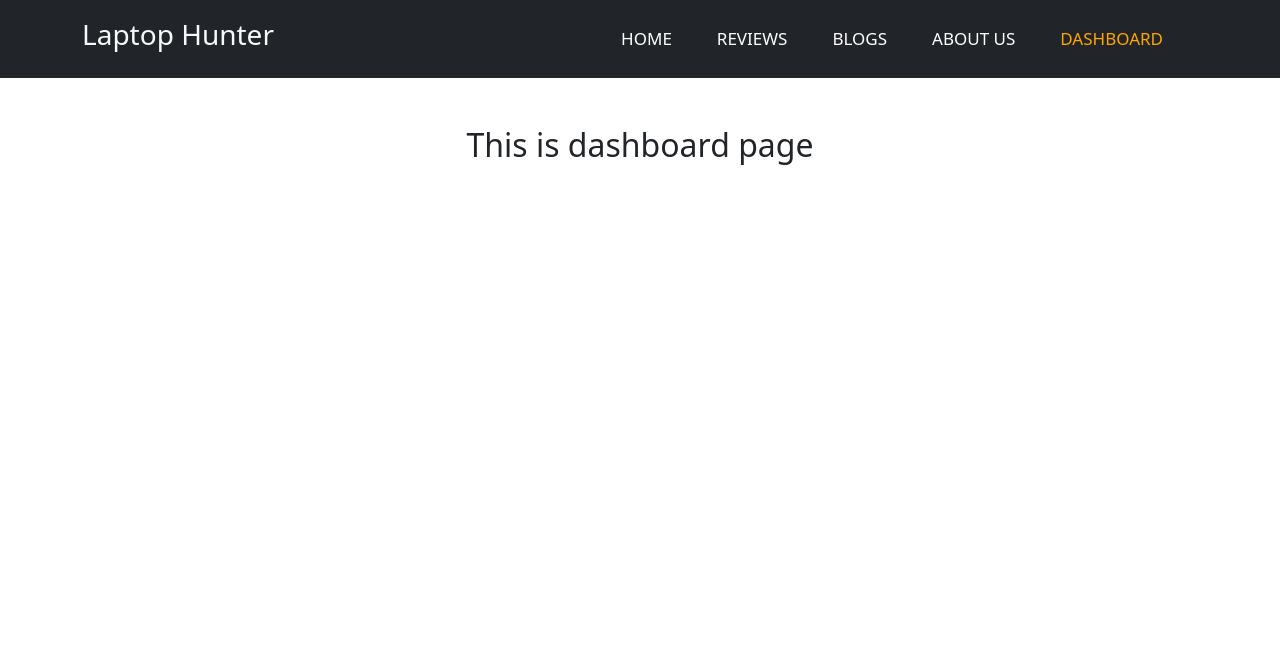
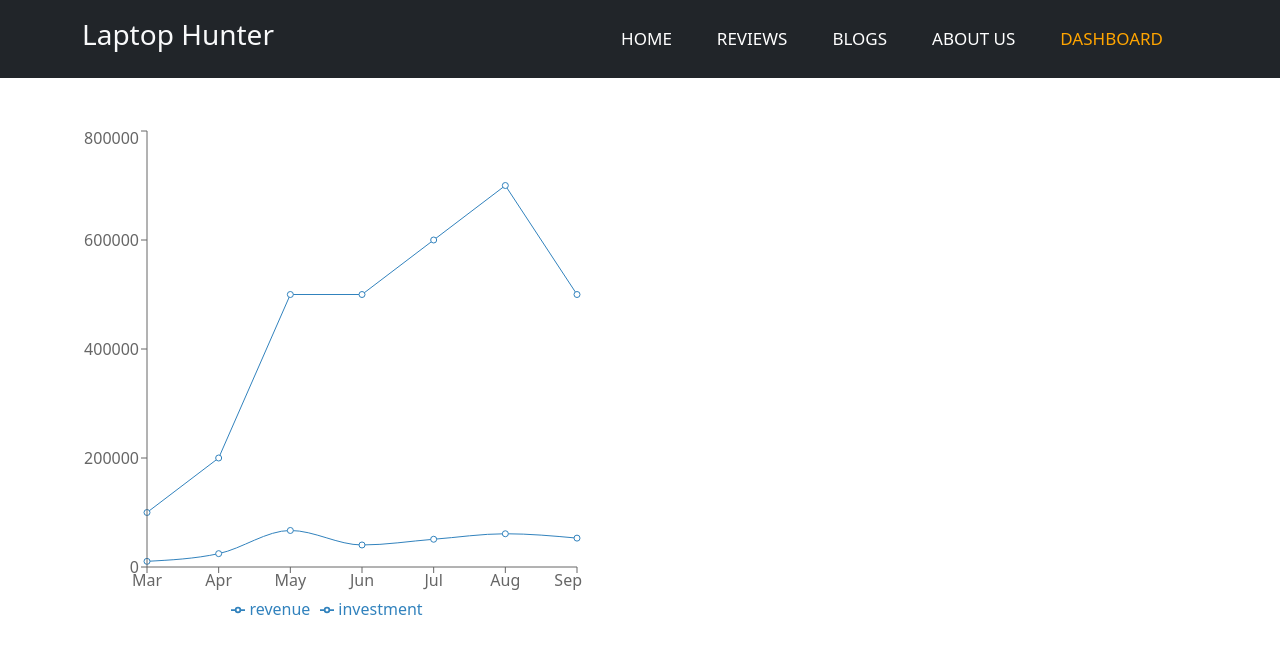
Before and after one commit to EmtiazHossainE2/msi-review, a React (Create React App) app: page /dashboard in a window 1280 px wide. Shown: the top 654 px of the page. Built offline with nearby package versions, Linux system fonts and the light colour scheme.

Commit message:
line chart added

```diff
--- a/package.json
+++ b/package.json
@@ -12,6 +12,7 @@
     "react-dom": "^18.0.0",
     "react-router-dom": "6",
     "react-scripts": "5.0.0",
+    "recharts": "^2.1.9",
     "web-vitals": "^2.1.0"
   },
   "scripts": {
--- /dev/null
+++ b/src/components/SalaryChart/SalaryChart.js
@@ -0,0 +1,61 @@
+import React from 'react';
+import { Legend, Line, LineChart, Tooltip, XAxis, YAxis } from 'recharts';
+
+const SalaryChart = () => {
+    const data = [
+        {
+            "month": "Mar",
+            "investment": 100000,
+            "sell": 2401,
+            "revenue": 10401
+        },
+        {
+            "month": "Apr",
+            "investment": 200000,
+            "sell": 4203,
+            "revenue": 24500
+        },
+        {
+            "month": "May",
+            "investment": 500000,
+            "sell": 7206,
+            "revenue": 67010
+        },
+        {
+            "month": "Jun",
+            "investment": 500000,
+            "sell": 5290,
+            "revenue": 40405
+        },
+        {
+            "month": "Jul",
+            "investment": 600000,
+            "sell": 6010,
+            "revenue": 50900
+        },
+        {
+            "month": "Aug",
+            "investment": 700000,
+            "sell": 6700,
+            "revenue": 61000
+        },
+        {
+            "month": "Sep",
+            "investment": 500000,
+            "sell": 4300,
+            "revenue": 53000
+        }
+    ]
+    return (
+        <LineChart width={500} height={500} data={data}>
+            <Line type="monotone" dataKey={'revenue'}></Line>
+            <Line dataKey={'investment'}></Line>
+            <YAxis></YAxis>
+            <XAxis dataKey={'month'}></XAxis>
+            <Tooltip></Tooltip>
+            <Legend></Legend>
+        </LineChart>
+    );
+};
+
+export default SalaryChart;
--- a/src/pages/Dashboard/Dashboard.js
+++ b/src/pages/Dashboard/Dashboard.js
@@ -1,9 +1,17 @@
 import React from 'react';
+import SalaryChart from '../../components/SalaryChart/SalaryChart';
 
 const Dashboard = () => {
     return (
-        <div>
-            <h2 className='text-center mt-5'>This is dashboard page</h2>
+        <div className='container my-5'>
+            <div className="row">
+                <div className="col-lg-6">
+                    <SalaryChart></SalaryChart>
+                </div>
+                <div className="col-lg-6">
+
+                </div>
+            </div>
         </div>
     );
 };
--- a/src/pages/Home/Home.js
+++ b/src/pages/Home/Home.js
@@ -12,7 +12,7 @@ const Home = () => {
                     <h5 className='custom-style'>MSI Stealth 15M is a real-world gaming laptop with strong performance and respectable battery life.</h5>
                     <p>In terms of performance, I can confidently say that the MSI Stealth review will be the best gaming laptop in the market. It has really shown that MSI engineers are innovating and keeping up with the gaming industry's pace. Nevertheless, the issues raised at the time of launch are not really related to the MSI Stealth's design or its specs. MSI brought new color options for the MSI Stealth review that we haven't seen yet. Carbon Gray (A11UEK-009) and Emerald Green (A11UEK-009), and these are striking enough. This review unit looks like the Gray Stealth we reviewed two years ago and we couldn't be happier. We think it looks modern and sleek as well.</p>
 
-                    <button className='btn btn-warning mb-4'><a className='text-decoration-none text-dark' href="http://" target="_blank" rel="noopener noreferrer">See More Details</a> </button>
+                    <button className='btn btn-warning mb-4'><a className='text-decoration-none text-dark' href="https://www.pcgamer.com/uk/best-gaming-laptop/" target="_blank" rel="noopener noreferrer">See More Details</a> </button>
                 </div>
                 <div className="col-lg-6">
                     <div className='text-center'>
```
Also changed, not shown: 2 other files (tests, documents, lock files or other folders).
